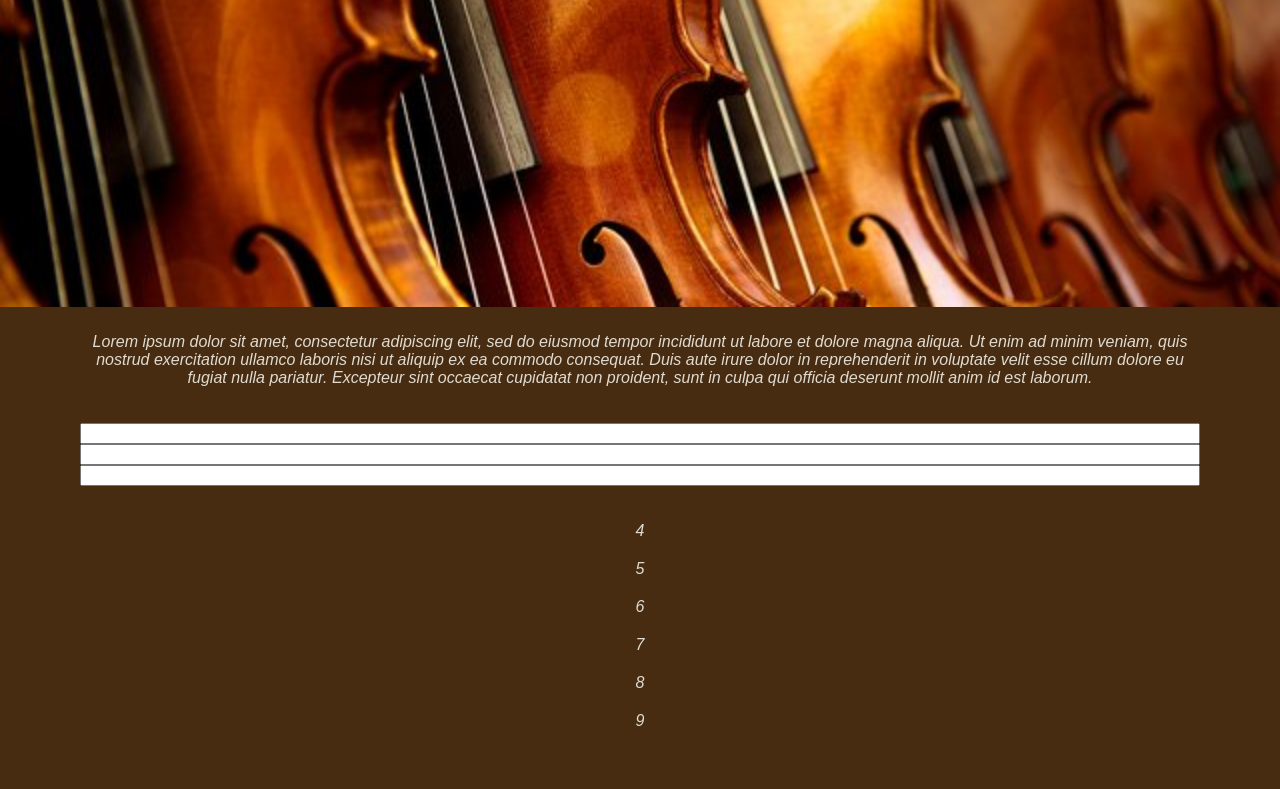
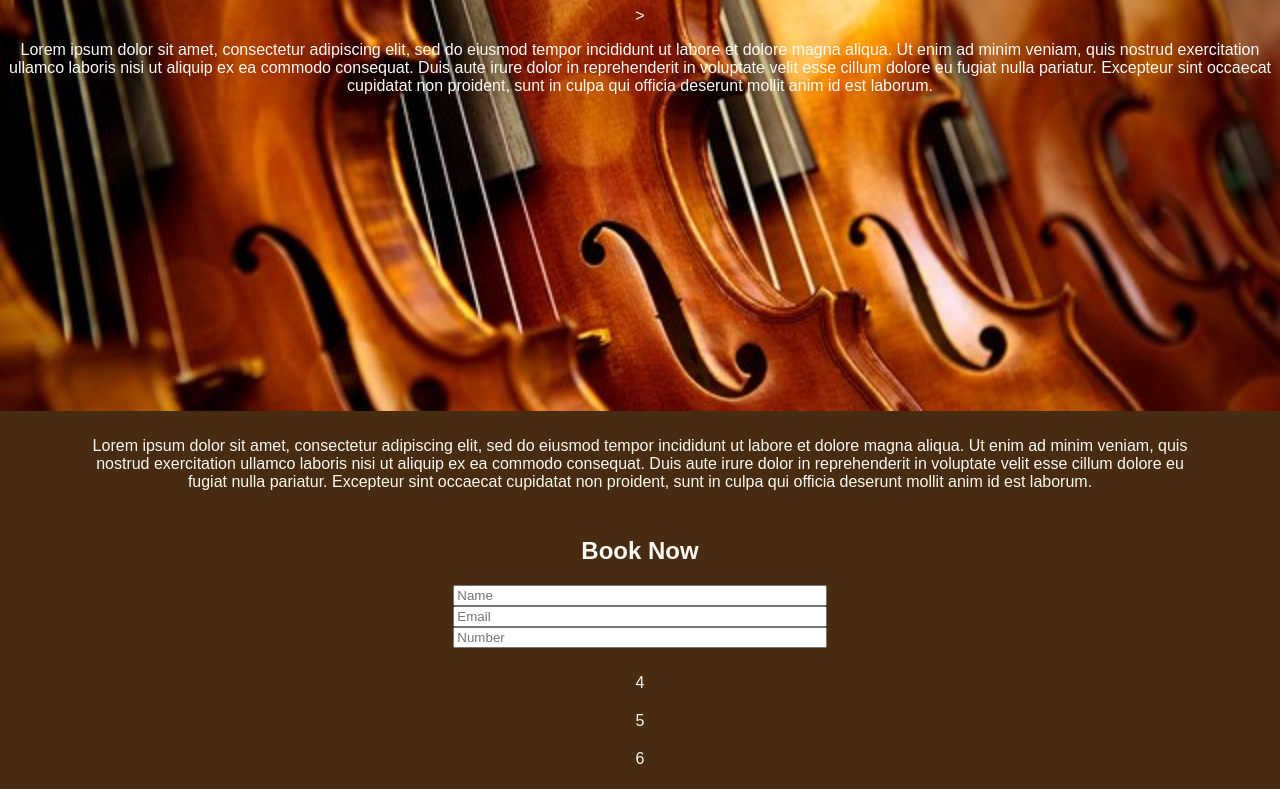
Before and after one commit to dekumutant/VivaLaMusica, a plain HTML site: page index.html in a window 1280 px wide. Shown: the part 73-862 px from the top of the page. Before the commit the page ends 813 px from the top, so only its background shows below. Drawn offline with Linux system fonts and the light colour scheme.

Commit message:
fixed css grid columns

```diff
--- a/index.html
+++ b/index.html
@@ -9,22 +9,26 @@
             <div class="fullImagegrid-item">
 
                 <h1>VIVA LA MUSICA</h1>
-
+                <div class="lorem">>
+                    <p>                        Lorem ipsum dolor sit amet, consectetur adipiscing elit, sed do eiusmod tempor incididunt ut labore et dolore magna aliqua. Ut enim ad minim veniam, quis nostrud exercitation ullamco laboris nisi ut aliquip ex ea commodo consequat. Duis aute irure dolor in reprehenderit in voluptate velit esse cillum dolore eu fugiat nulla pariatur. Excepteur sint occaecat cupidatat non proident, sunt in culpa qui officia deserunt mollit anim id est laborum.
+                    </p>
+                </div>
 
             </div>
-            <div class="grid-item">
+            <div class="defaultGridItem">
                 <div class="content">
                     <p>
                         Lorem ipsum dolor sit amet, consectetur adipiscing elit, sed do eiusmod tempor incididunt ut labore et dolore magna aliqua. Ut enim ad minim veniam, quis nostrud exercitation ullamco laboris nisi ut aliquip ex ea commodo consequat. Duis aute irure dolor in reprehenderit in voluptate velit esse cillum dolore eu fugiat nulla pariatur. Excepteur sint occaecat cupidatat non proident, sunt in culpa qui officia deserunt mollit anim id est laborum.
                     </p>
                 </div>
             </div>
-            <div class="grid-item">
+            <div class="bookNowGridItem">
+                <h2>Book Now</h2>
                 <div class="myForm" >
                     <form>
-                        <input type="text" Name/>
-                        <input type="text" Email/>
-                        <input type="text" Phone Number/>
+                        <input type="text" placeholder="Name" Name/>
+                        <input type="text" placeholder="Email" Email/>
+                        <input type="text" placeholder="Number"Phone Number/>
 
 
 
@@ -35,12 +39,12 @@
 
 
             </div>
-            <div class="grid-item">4</div>
-            <div class="grid-item">5</div>
-            <div class="grid-item">6</div>
-            <div class="grid-item">7</div>
-            <div class="grid-item">8</div>
-            <div class="grid-item">9</div>
+            <div class="defaultGridItem">4</div>
+            <div class="defaultGridItem">5</div>
+            <div class="defaultGridItem">6</div>
+            <div class="defaultGridItem">7</div>
+            <div class="defaultGridItem">8</div>
+            <div class="defaultGridItem">9</div>
           </div>
         <script> scr="scripts.js" </script>
     </body>
--- a/styles.css
+++ b/styles.css
@@ -3,25 +3,25 @@ html, body {
   background-color: #472c11;
   margin: 0px;
   font-family: Arial, Helvetica, sans-serif;
-  font-style: italic;
-  color: #e0dbd1;
+  color: #faf8f3;
 
 }
 
 .grid-container {
     display: grid;
 
-    grid-template-columns: 80px 1fr 80px;
-  /*     border: 1px solid rgb(0, 0, 0);*/
+    grid-template-columns: 80px 1fr 1fr 1fr 80px;
+      /* border: 5px solid rgb(0, 0, 0);*/
+       grid-auto-rows: auto;
 
 }
 
 
 
-.grid-item{
-
+.defaultGridItem{
+    grid-auto-rows: auto;
     grid-column-start: 2;
-    grid-column-end: 3;
+    grid-column-end: 5;
     align-items: center;
     justify-content: center;
     text-align: center;
@@ -29,6 +29,8 @@ html, body {
      width: 100%;
      padding-top: 10px;
      padding-bottom: 10px;
+
+
 
 }
 
@@ -40,18 +42,39 @@ html, body {
     width: 100%;
     max-height: 100%;
     grid-column-start: 1;
-    grid-column-end: 4;
+    grid-column-end: 6;
     align-items: center;
     justify-content: center;
     text-align: center;
-
+    padding-bottom: 300px
 
 }
 
 
 
 .fullImagegrid-item > h1 {
-    padding-bottom: 300px;
+
+    font-style: italic;
+    font-weight: 0;
+
+
+
+}
+
+.lorem{
+  grid-column-start: 3;
+  grid-column-end: 4;
+}
+
+.bookNowGridItem{
+  grid-column-start: 3;
+  grid-column-end: 4;
+
+  text-align: center;
+}
+ form {
+
+
 }
 input {
 
```
